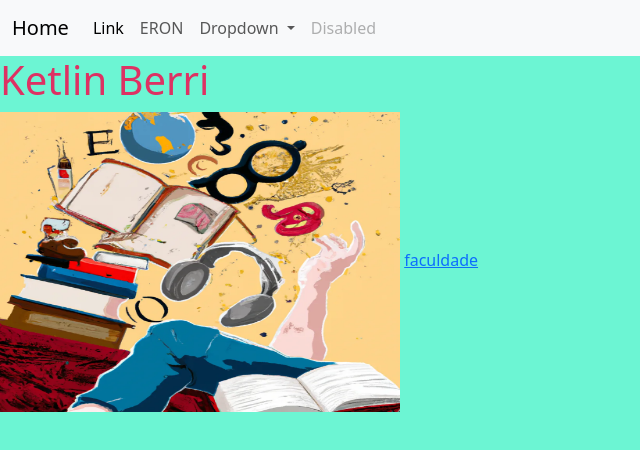
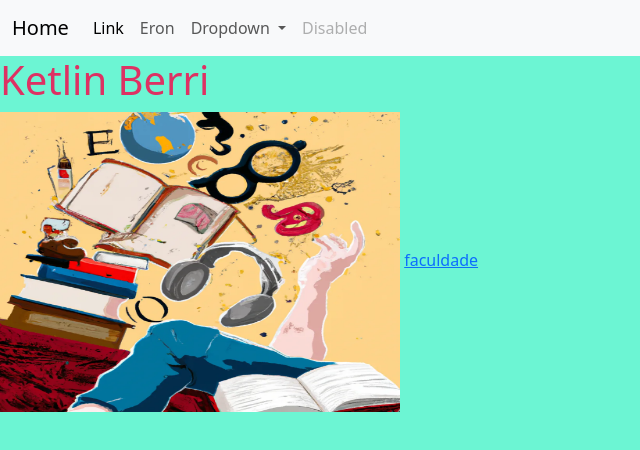
Before and after one commit to ketlinberrialmeida/ketlinberrialmeida.github.io, a plain HTML site: page index.html in a window 1280 px wide. Shown: the full height of the page, 0-640 px from the left. Drawn offline with nearby package versions, Linux system fonts and the light colour scheme.

Commit message:
Add files via upload

```diff
--- a/index.html
+++ b/index.html
@@ -24,7 +24,7 @@
           <a class="nav-link active" aria-current="page" href="#">Link</a>
         </li>
         <li class="nav-item">
-          <a class="nav-link" href="#">ERON</a>
+          <a class="nav-link" href="#">Eron</a>
         </li>
         <li class="nav-item dropdown">
           <a class="nav-link dropdown-toggle" href="#" role="button" data-bs-toggle="dropdown" aria-expanded="false">
```
Also changed, not shown: sessao1.html (+1 -1 lines), sessao2.html (+1 -1 lines), sessao3.html (+1 -1 lines), sessao4.html (+1 -1 lines), sessao5.html (+1 -1 lines).
